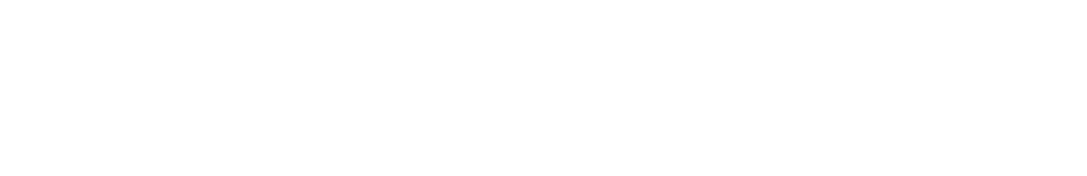
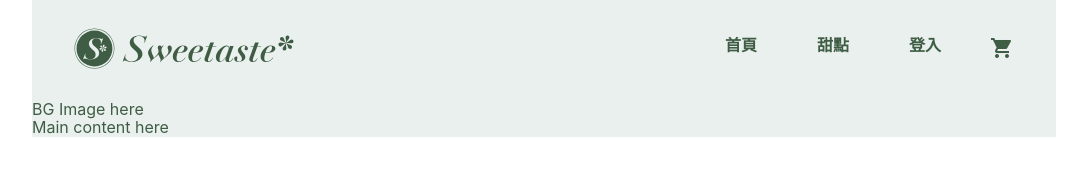
Before and after one commit to thopoi5566/------, a website: page index.html in a window 1280 px wide. Shown: the whole page, without its empty margins (96-1183 px from the left). Drawn offline with Linux system fonts and the light colour scheme.

Commit message:
build header

```diff
--- a/index.html
+++ b/index.html
@@ -1,13 +1,48 @@
 <!DOCTYPE html>
 <html lang="zh-Hant-TW">
+
 <head>
     <meta charset="UTF-8">
     <meta name="viewport" content="width=device-width, initial-scale=1.0">
     <link rel="shortcut icon" href="./image/logo-dark.svg" type="image/x-icon">
-    <title>Sweetaste*</title>
+    <link href="https://fonts.googleapis.com/icon?family=Material+Icons" rel="stylesheet">
+    <title>Sweetaste&#8277;</title>
     <link rel="stylesheet" href="./css/main.min.css">
 </head>
+
 <body>
+    <div class="wrapper">
+        <header class="header">
+            <a href="#" class="header__link">
+                <img src="./image/logo-all-dark.svg" class="header__logo" alt="The main logo">
+            </a>
+
+            <nav class="nav">
+                <ul class="nav__list">
+                    <li class="nav__item"><a href="#" class="nav__link">首頁</a></li>
+                    <li class="nav__item"><a href="#" class="nav__link">甜點</a></li>
+                    <li class="nav__item"><a href="#" class="nav__link">登入</a></li>
+                    <li class="nav__item">
+                        <a href="#" class="nav__link">
+                            <i class="material-icons">shopping_cart</i>
+                        </a>
+                    </li>
+                </ul>
+            </nav>
+        </header>
+
+        <div class="container">
+            <div class="main-jumbotron">
+                BG Image here
+            </div>
+
+            <main class="main-content">
+                Main content here
+            </main>
+        </div>
+    </div>
+
 
 </body>
+
 </html>
--- a/package.json
+++ b/package.json
@@ -8,5 +8,8 @@
   },
   "author": "Adrian",
   "license": "ISC",
-  "devDependencies": {}
+  "devDependencies": {},
+  "dependencies": {
+    "normalize-scss": "^7.0.1"
+  }
 }
--- /dev/null
+++ b/sass/abstracts/_variables.scss
@@ -0,0 +1,17 @@
+// COLOR
+
+$color-primary: #3F5D45;
+$color-primary-light: #8DA291;
+
+$color-bg: #EAF0ED;
+
+$color-yellow: #FFE180;
+
+$color-white: #fff;
+
+// FONT
+$font-w-semibold: 600;
+$font-w-light: 300;
+
+// MARGIN
+$margin-leftAndRight: 4.2rem;
--- /dev/null
+++ b/sass/base/_base.scss
@@ -0,0 +1,22 @@
+* {
+    padding: 0;
+    margin: 0;
+}
+
+*,
+*::after,
+*::before {
+    box-sizing: inherit;
+}
+
+html {
+    box-sizing: border-box;
+    font-size: 62.5%;
+}
+
+body {
+    font-family: -apple-system, BlinkMacSystemFont, 'Segoe UI', Roboto, Oxygen, Ubuntu, Cantarell, 'Open Sans', 'Helvetica Neue', sans-serif;
+    font-size: 1.6rem;
+    font-weight: 400;
+    color: $color-primary;
+}
--- /dev/null
+++ b/sass/components/_navigation.scss
@@ -0,0 +1,19 @@
+.nav {
+    &__list {
+        list-style: none;
+        display: flex;
+    }
+    &__item {
+        &:not(:last-child) {
+            padding: 0 3rem;
+        }
+        &:last-child {
+            padding-left: 1.9rem;
+        }
+    }
+    &__link {
+        font-weight: $font-w-semibold;
+        text-decoration: none;
+        color: $color-primary;
+    }
+}
--- /dev/null
+++ b/sass/layout/_header.scss
@@ -0,0 +1,15 @@
+.header {
+    margin: 0 $margin-leftAndRight;
+    display: flex;
+    justify-content: space-between;
+    align-items: center;
+
+    height: 10rem;
+
+    // Not finish yet
+    // &__link {}
+
+    &__logo {
+        width: 22rem;
+    }
+}
--- /dev/null
+++ b/sass/layout/_wrapper.scss
@@ -0,0 +1,7 @@
+.wrapper {
+    max-width: 102.4rem;
+    margin: 0 auto;
+
+        // TEST
+    background-color: $color-bg;
+}
--- a/sass/main.scss
+++ b/sass/main.scss
@@ -0,0 +1,10 @@
+@import "../node_modules/normalize-scss/sass/normalize/import-now";
+
+@import "./abstracts/variables";
+
+@import "./base/base";
+
+@import "./components/navigation";
+
+@import "./layout/header";
+@import "./layout/wrapper";
```
Also changed, not shown: css/main.min.css, 2 other files.
